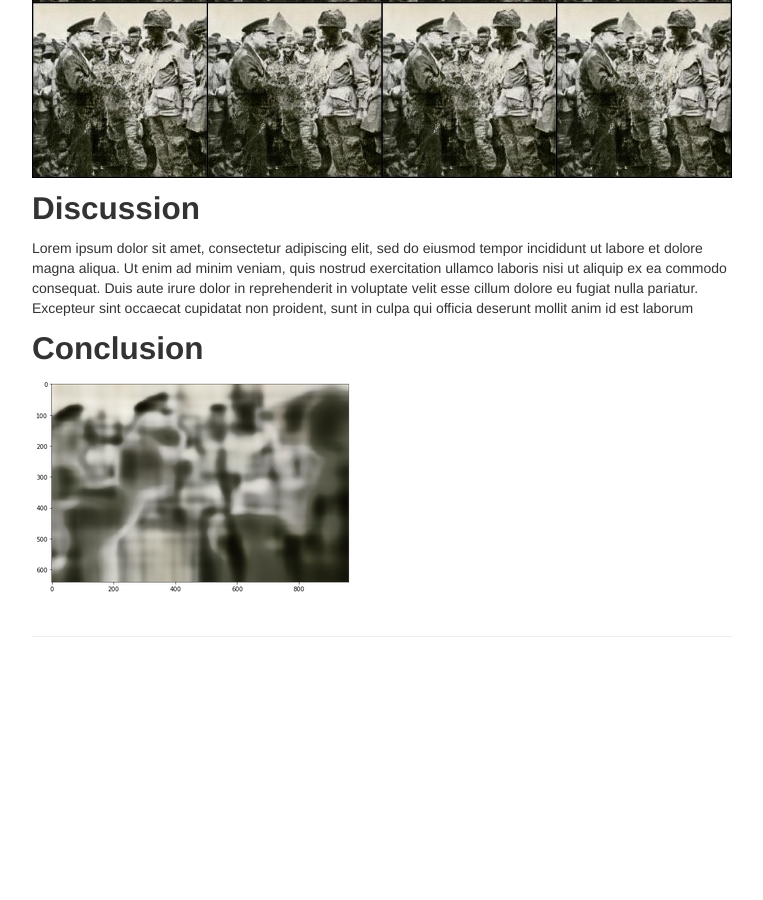
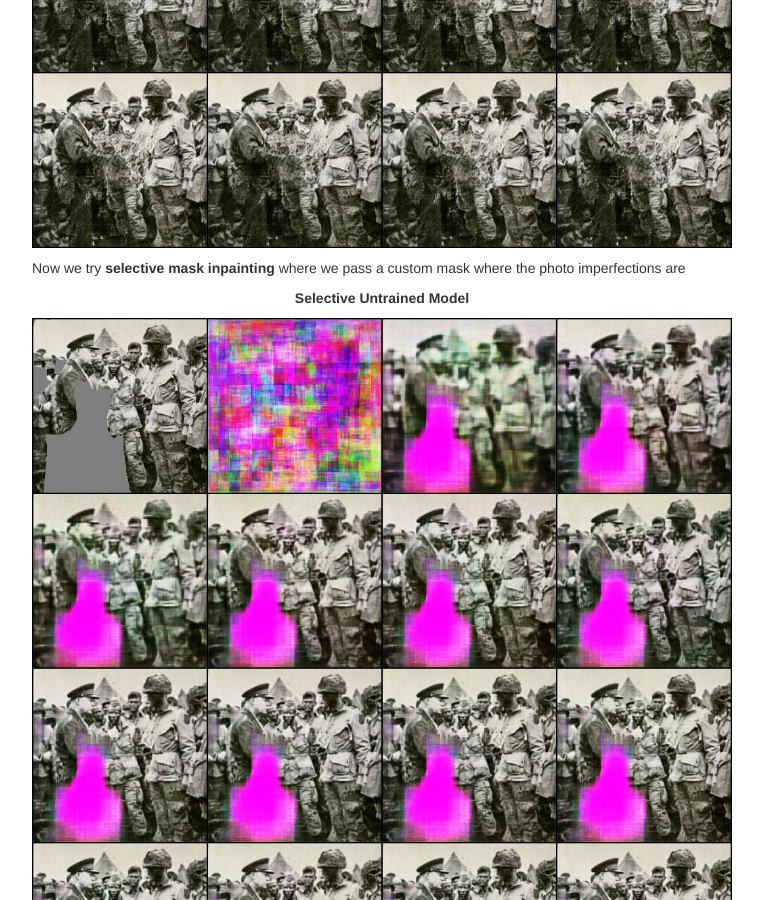
Before and after one commit to Emmanuel-Diaz/RestoreNet, a Jekyll site: the page built from index.md, in a window 1280 px wide and 900 px high, scrolled down 3233 px. Shown: the whole window, without its empty margins (258-1021 px from the left). Built offline with Jekyll 4.4.1, drawn with Linux system fonts in a browser that asks for light colours; before the commit the page ends 3901 px from its top, so only the background shows below that; some of the changed text lies outside the part shown.

Commit message:
Added selective untrained mask process

```diff
--- a/index.md
+++ b/index.md
@@ -23,6 +23,8 @@ new stats`
 ![Correlation](/assets/correlation_mat.png)
 
 
+## Methods
+We create a mask along the degraded imperfections, we want these areas to be restored.
 ![Mask Process](/assets/mask_process.png)
 
 
@@ -35,6 +37,15 @@ For the first test, we try **block inpainting** where a center block is inpainte
 <p align="center"><strong>Group Trained Model</strong></p>
 ![Trained Gen](/assets/train_gen_img_sheet.jpg)
 
+Now we try **selective mask inpainting** where we pass a custom mask where the photo imperfections are
+<p align="center"><strong>Selective Untrained Model</strong></p>
+![Trained Gen](/assets/selective_mask_img_sheet.jpg)
+
+
+
+
+
+
 
 ## Discussion
 Lorem ipsum dolor sit amet, consectetur adipiscing elit, sed do eiusmod tempor incididunt ut labore et dolore magna aliqua. Ut enim ad minim veniam, quis nostrud exercitation ullamco laboris nisi ut aliquip ex ea commodo consequat. Duis aute irure dolor in reprehenderit in voluptate velit esse cillum dolore eu fugiat nulla pariatur. Excepteur sint occaecat cupidatat non proident, sunt in culpa qui officia deserunt mollit anim id est laborum
```
Also changed, not shown: assets/selective_mask_img_sheet.jpg (added).
